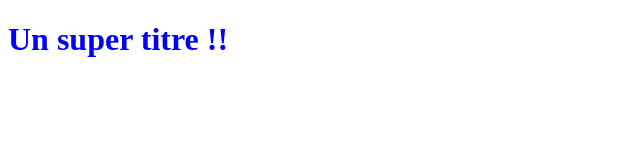
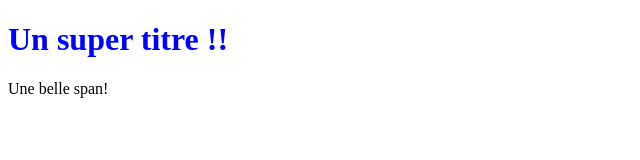
Before and after one commit to Sarkraf/LearnProject, a plain HTML site: page index.html in a window 1280 px wide. Shown: the whole page, without its empty margins (0-640 px from the left). Drawn offline with Linux system fonts and the light colour scheme.

Commit message:
ajouter un span

```diff
--- a/index.html
+++ b/index.html
@@ -6,5 +6,6 @@
 </head>
 <body>
     <h1>Un super titre !!</h1>
+    <span>Une belle span!</span>
 </body>
 </html>
```
